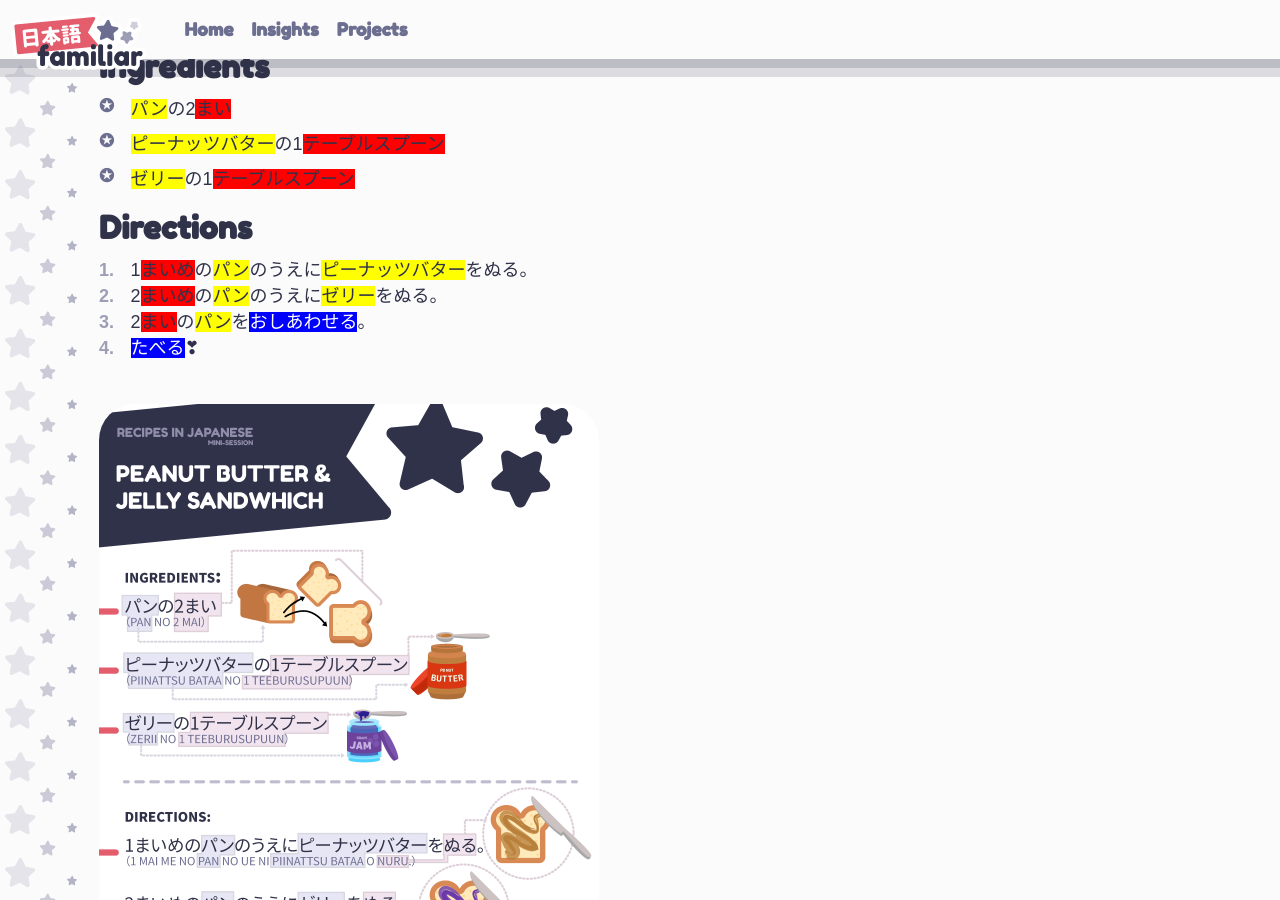
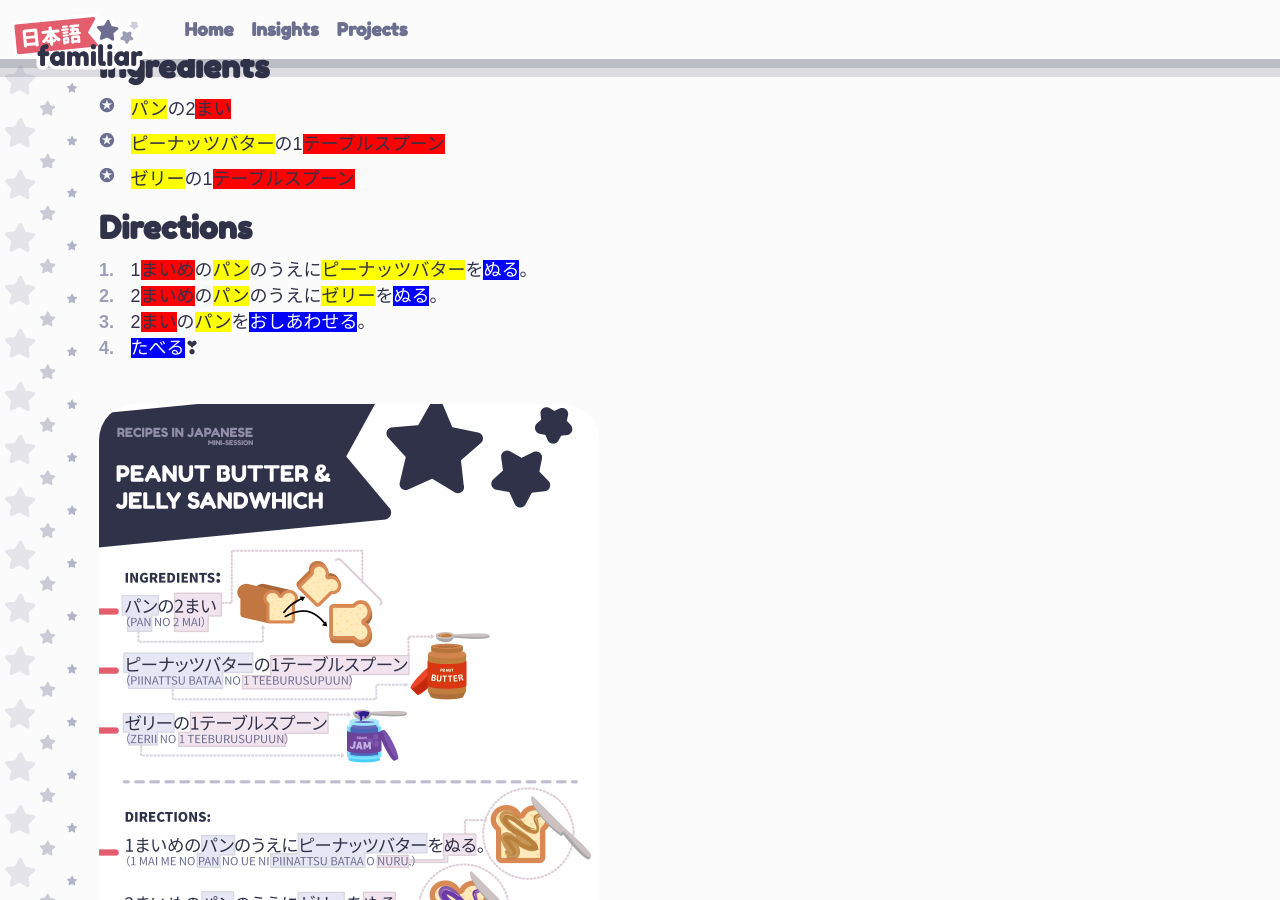
Before and after one commit to NihongoFamiliar/NihongoFamiliar.github.io, a Jekyll site: the page built from _posts/2024-01-02-pb-and-j-but-in-japanese.html, in a window 1280 px wide and 900 px high, scrolled down 3276 px. Built offline with Jekyll 4.4.1, drawn with Linux system fonts in a browser that asks for light colours; some web fonts are replaced; comment, search, counter and statistics services are not loaded.

Commit message:
Update 2024-01-02-pb-and-j-but-in-japanese.html

```diff
--- a/_posts/2024-01-02-pb-and-j-but-in-japanese.html
+++ b/_posts/2024-01-02-pb-and-j-but-in-japanese.html
@@ -77,8 +77,8 @@ To push together
 </ul>
 <h3>Directions</h3>
 <ol>
-<li>1<span style="background-color:#ff0000;">まいめ</span>の<span style="background-color:#ffff00;">パン</span>のうえに<span style="background-color:#ffff00;">ピーナッツバター</span>を<span style=”background-color:#0000ff; color:#ffffff;”>ぬる</span>。</li>
-<li>2<span style="background-color:#ff0000;">まいめ</span>の<span style="background-color:#ffff00;">パン</span>のうえに<span style="background-color:#ffff00;">ゼリー</span>を<span style=”background-color:#0000ff; color:#ffffff;”>ぬる</span>。</li>
+<li>1<span style="background-color:#ff0000;">まいめ</span>の<span style="background-color:#ffff00;">パン</span>のうえに<span style="background-color:#ffff00;">ピーナッツバター</span>を<span style="background-color:#0000ff; color:#ffffff;">ぬる</span>。</li>
+<li>2<span style="background-color:#ff0000;">まいめ</span>の<span style="background-color:#ffff00;">パン</span>のうえに<span style="background-color:#ffff00;">ゼリー</span>を<span style="background-color:#0000ff; color:#ffffff;">ぬる</span>。</li>
 <li>2<span style="background-color:#ff0000;">まい</span>の<span style="background-color:#ffff00;">パン</span>を<span style="background-color:#0000ff; color:#ffffff;">おしあわせる</span>。</li>
 <li><span style="background-color:#0000ff; color:#ffffff;">たべる</span>❣</li>
 </ol>
```
